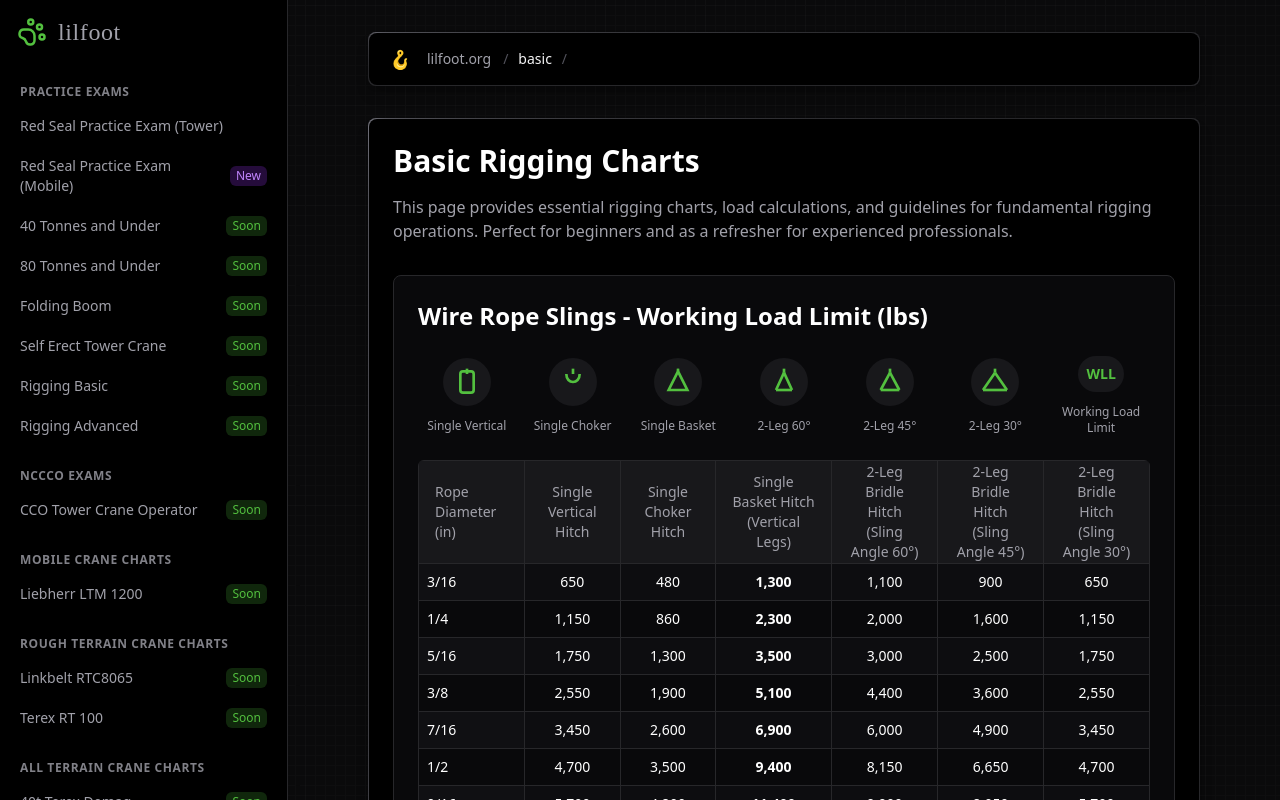
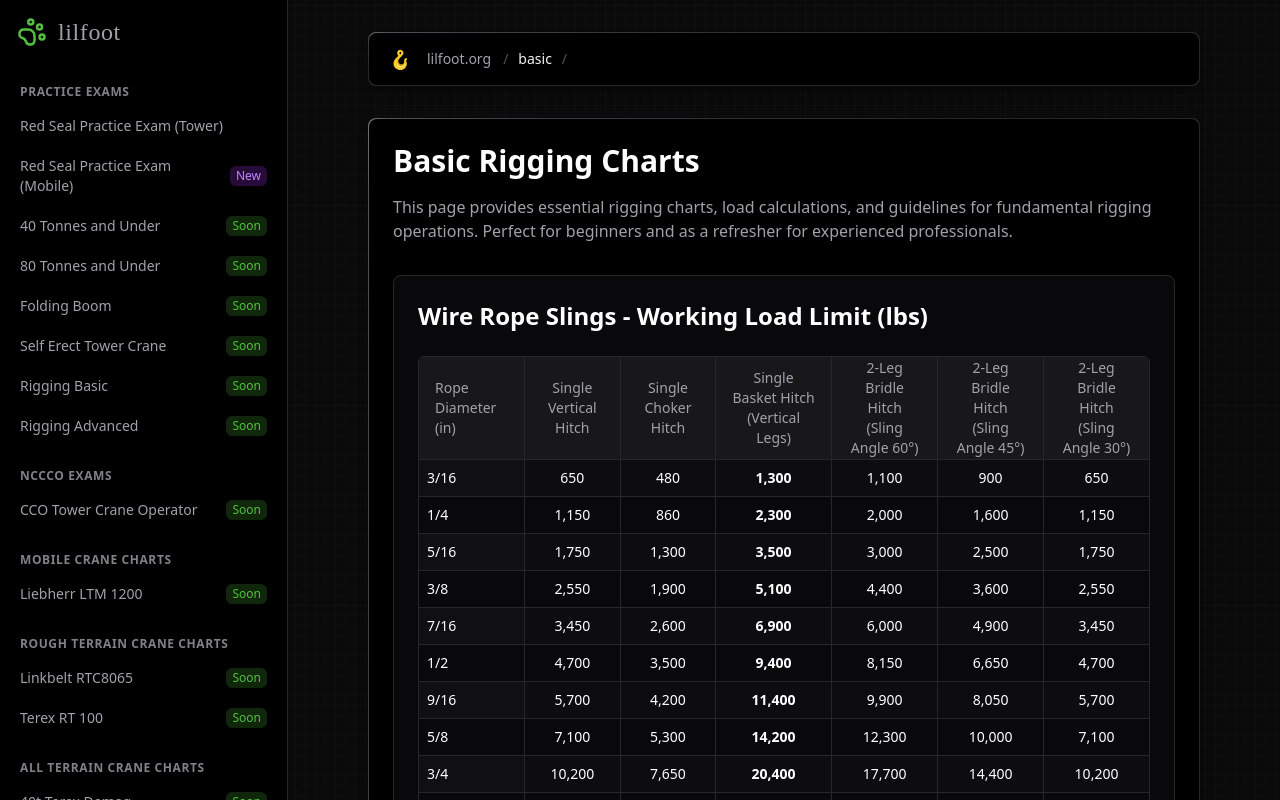
Before and after one commit to ArsCodeAmatoria/lilfoot, a Next.js app: page /rigging-charts/basic in a window 1280 px wide. Shown: the top 800 px of the page. Built offline with nearby package versions, Linux system fonts and the light colour scheme; a web font is replaced by a local one.

Commit message:
Remove unused HitchIcons component from Wire Rope Slings table

```diff
--- a/app/components/WireRopeSlingTable.tsx
+++ b/app/components/WireRopeSlingTable.tsx
@@ -11,77 +11,6 @@ import {
   TableRow
 } from "#/components/ui/table";
 import { AlertTriangle } from 'lucide-react';
-
-// Icons for different hitch types
-const HitchIcons = () => {
-  return (
-    <div className="grid grid-cols-7 gap-2 mb-4">
-      <div className="flex flex-col items-center justify-center">
-        <div className="mb-2 p-2 bg-gray-900 rounded-full">
-          <svg xmlns="http://www.w3.org/2000/svg" viewBox="0 0 24 24" fill="none" stroke="currentColor" strokeWidth="2" className="w-8 h-8 text-highlight">
-            <rect x="7" y="4" width="10" height="16" rx="2" />
-            <line x1="12" y1="2" x2="12" y2="6" />
-          </svg>
-        </div>
-        <span className="text-xs text-center text-gray-400 mt-1">Single Vertical</span>
-      </div>
-      <div className="flex flex-col items-center justify-center">
-        <div className="mb-2 p-2 bg-gray-900 rounded-full">
-          <svg xmlns="http://www.w3.org/2000/svg" viewBox="0 0 24 24" fill="none" stroke="currentColor" strokeWidth="2" className="w-8 h-8 text-highlight">
-            <path d="M7 6 C 7 14 17 14 17 6" />
-            <line x1="12" y1="2" x2="12" y2="6" />
-          </svg>
-        </div>
-        <span className="text-xs text-center text-gray-400 mt-1">Single Choker</span>
-      </div>
-      <div className="flex flex-col items-center justify-center">
-        <div className="mb-2 p-2 bg-gray-900 rounded-full">
-          <svg xmlns="http://www.w3.org/2000/svg" viewBox="0 0 24 24" fill="none" stroke="currentColor" strokeWidth="2" className="w-8 h-8 text-highlight">
-            <path d="M12 4 L 5 18 L 19 18 Z" />
-            <line x1="12" y1="2" x2="12" y2="4" />
-          </svg>
-        </div>
-        <span className="text-xs text-center text-gray-400 mt-1">Single Basket</span>
-      </div>
-      <div className="flex flex-col items-center justify-center">
-        <div className="mb-2 p-2 bg-gray-900 rounded-full">
-          <svg xmlns="http://www.w3.org/2000/svg" viewBox="0 0 24 24" fill="none" stroke="currentColor" strokeWidth="2" className="w-8 h-8 text-highlight">
-            <path d="M12 5 L 6 18 M 12 5 L 18 18" />
-            <line x1="12" y1="2" x2="12" y2="5" />
-            <line x1="6" y1="18" x2="18" y2="18" />
-          </svg>
-        </div>
-        <span className="text-xs text-center text-gray-400 mt-1">2-Leg 60°</span>
-      </div>
-      <div className="flex flex-col items-center justify-center">
-        <div className="mb-2 p-2 bg-gray-900 rounded-full">
-          <svg xmlns="http://www.w3.org/2000/svg" viewBox="0 0 24 24" fill="none" stroke="currentColor" strokeWidth="2" className="w-8 h-8 text-highlight">
-            <path d="M12 5 L 5 18 M 12 5 L 19 18" />
-            <line x1="12" y1="2" x2="12" y2="5" />
-            <line x1="5" y1="18" x2="19" y2="18" />
-          </svg>
-        </div>
-        <span className="text-xs text-center text-gray-400 mt-1">2-Leg 45°</span>
-      </div>
-      <div className="flex flex-col items-center justify-center">
-        <div className="mb-2 p-2 bg-gray-900 rounded-full">
-          <svg xmlns="http://www.w3.org/2000/svg" viewBox="0 0 24 24" fill="none" stroke="currentColor" strokeWidth="2" className="w-8 h-8 text-highlight">
-            <path d="M12 5 L 3 18 M 12 5 L 21 18" />
-            <line x1="12" y1="2" x2="12" y2="5" />
-            <line x1="3" y1="18" x2="21" y2="18" />
-          </svg>
-        </div>
-        <span className="text-xs text-center text-gray-400 mt-1">2-Leg 30°</span>
-      </div>
-      <div className="flex flex-col items-center justify-center">
-        <div className="mb-2 p-2 bg-gray-900 rounded-full flex items-center justify-center">
-          <span className="text-sm font-bold text-highlight">WLL</span>
-        </div>
-        <span className="text-xs text-center text-gray-400 mt-1">Working Load Limit</span>
-      </div>
-    </div>
-  );
-};
 
 const WireRopeSlingTable = () => {
   // Table data
@@ -106,9 +35,6 @@ const WireRopeSlingTable = () => {
   return (
     <div className="space-y-6">
       <h2 className="text-2xl font-bold text-white">Wire Rope Slings - Working Load Limit (lbs)</h2>
-
-      {/* Hitch icons */}
-      <HitchIcons />
 
       {/* Table */}
       <div className="overflow-x-auto rounded-md">
```
